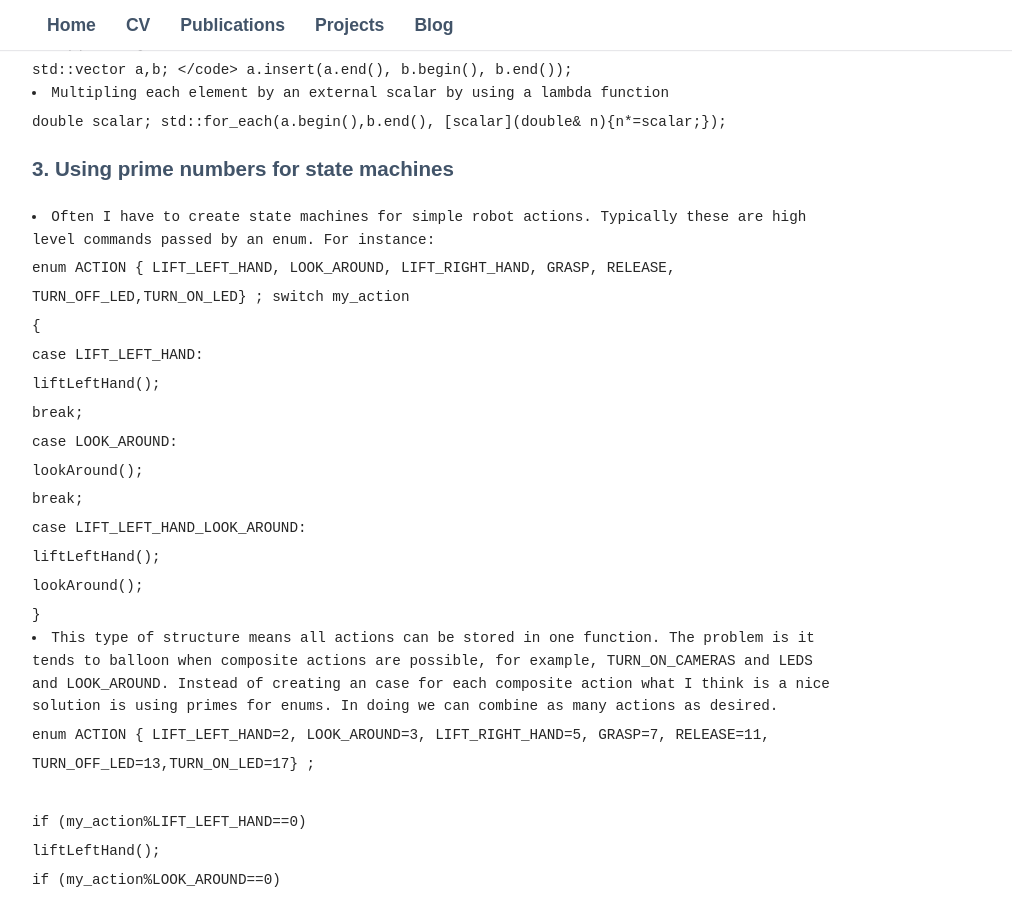
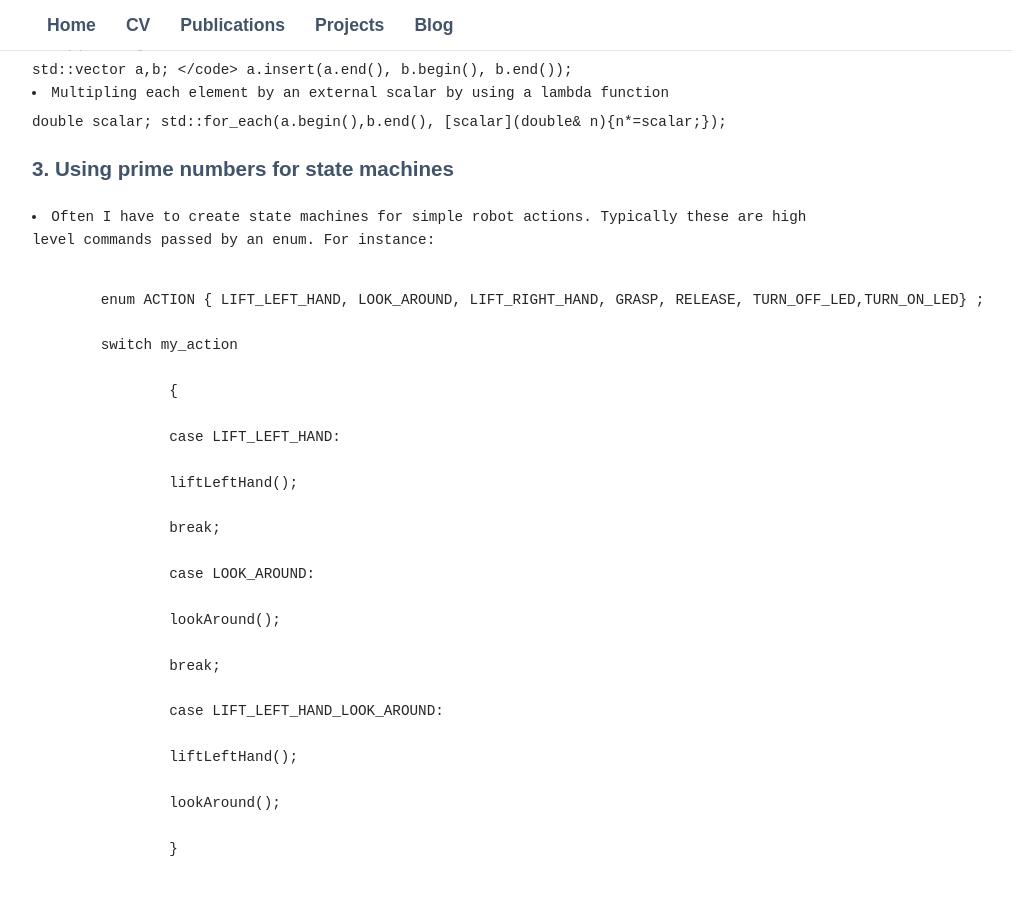
Before and after one commit to philip-long/philip-long.github.io, a Jekyll site: the page built from _posts/2018-07-09-random.md, in a window 1280 px wide and 900 px high, scrolled down 1616 px. Shown: the whole window, without its empty margins (208-1220 px from the left). Built offline with Jekyll 4.4.1, drawn with Linux system fonts in a browser that asks for light colours; nearby versions of some CDN libraries; some web fonts are replaced; library files that are not in the unit come from our copies.

Commit message:
Update 2018-07-09-random.md

```diff
--- a/_posts/2018-07-09-random.md
+++ b/_posts/2018-07-09-random.md
@@ -97,11 +97,9 @@ a.insert(a.end(), b.begin(), b.end());
 <h3> 3. Using prime numbers for state machines</h3>
 <li> Often I have to create state machines for simple robot actions. Typically these are high level commands passed by an enum. For instance:  </li>
 
-	<code>
+	<pre>
 	enum ACTION { LIFT_LEFT_HAND, LOOK_AROUND, LIFT_RIGHT_HAND, GRASP, RELEASE, TURN_OFF_LED,TURN_ON_LED} ;
-	</code>
 
-	<code>
 	switch my_action  <br />
 		{ <br />
 		case LIFT_LEFT_HAND:<br />
@@ -114,7 +112,7 @@ a.insert(a.end(), b.begin(), b.end());
 		liftLeftHand();	<br />
 		lookAround();<br />
 		}
-	</code>
+	</pre>
 
 	<li> This type of structure means all actions can be stored in one function. The problem is it tends to balloon when composite 	actions are possible, for example, TURN_ON_CAMERAS and LEDS and LOOK_AROUND. Instead of creating an case for each composite action what I think is a nice solution is using primes for enums. In doing we can combine as many actions as desired. </li>
 		<code>
```
